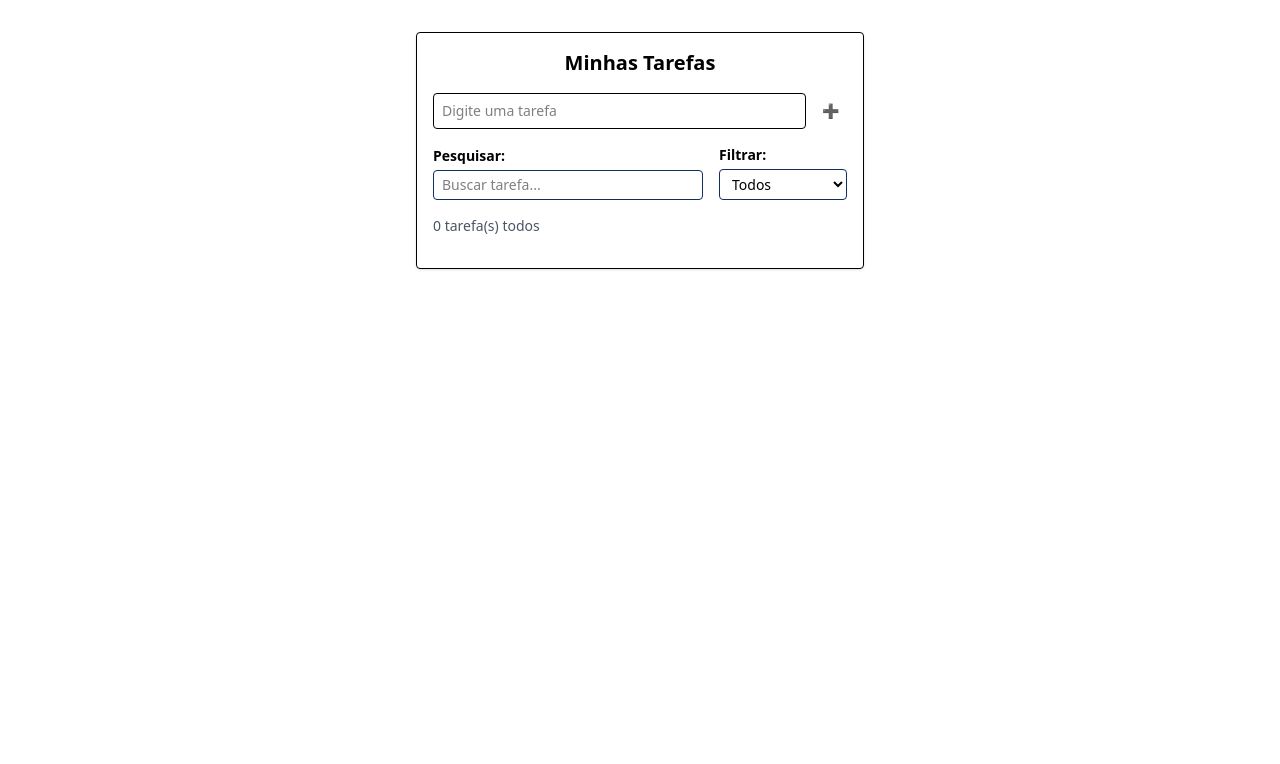
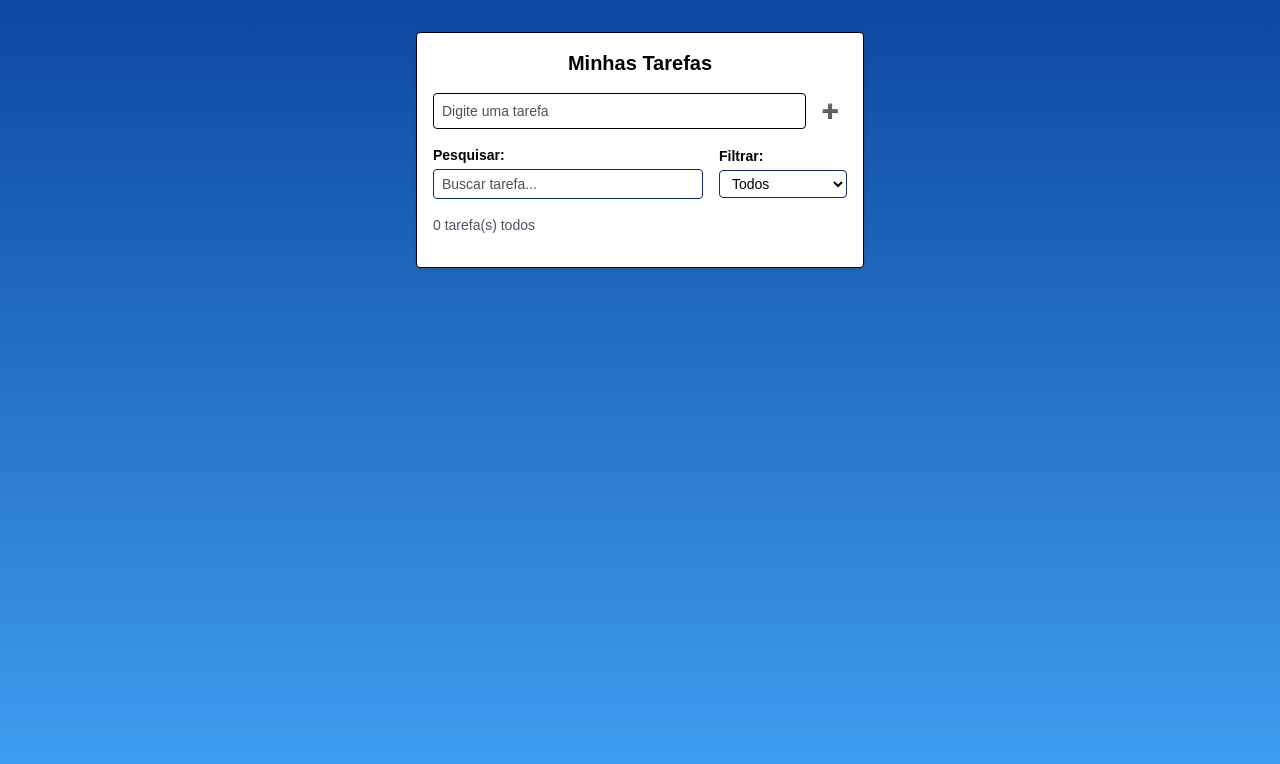
Before and after one commit to Andrelissg/PROJETO_7, a React (Vite) app in the folder proj-7/: page / in a window 1280 px wide. Shown: the top 764 px of the page. Built offline with nearby package versions, Linux system fonts and the light colour scheme.

Commit message:
criando estilo global em index.css

```diff
--- a/proj-7/src/componentes/IncluirTarefas.tsx
+++ b/proj-7/src/componentes/IncluirTarefas.tsx
@@ -20,7 +20,7 @@ function IncluirTarefas({
         value={novaTarefa}
         onChange={(e) => setNovaTarefa(e.target.value)}
         placeholder="Digite uma tarefa"
-        className="flex-1 px-2 py-1 border rounded"
+        className="flex-1 px-2 py-1 border rounded "
       />
       <button onClick={adicionarOuEditarTarefa} className="p-2 rounded bg-white text-[#102f5e] hover:bg-[#102f5e] hover:text-white transition cursor-pointer">
         {modoEdicao ? "✔" : "➕"}
--- a/proj-7/src/componentes/ListaDeTarefas.tsx
+++ b/proj-7/src/componentes/ListaDeTarefas.tsx
@@ -13,11 +13,11 @@ function ListaDeTarefas({ tarefas, onEditar, onRemover, onConcluir }: Props) {
       {tarefas.map((tarefa) => (
         <li
           key={tarefa.id}
-          className={`flex justify-between items-center px-2 py-1 rounded border ${
-            tarefa.concluida ? "border-green-500" : "border-red-500"
+          className={`flex justify-between items-center px-2 py-1 rounded border-3 lista-tarefas-item ${
+            tarefa.concluida ? "border-green-500": "border-red-500"
           }`}
         >
-          <span className={tarefa.concluida ? "line-through text-green-600" : "text-red-600"}>
+          <span className={tarefa.concluida ? "line-through text-white" : "text-white"}>
             {tarefa.titulo}
           </span>
           <div className="flex gap-1">
--- a/proj-7/src/index.css
+++ b/proj-7/src/index.css
@@ -1 +1,31 @@
 @import "tailwindcss";
+
+
+/* Fundo com degradê azul */
+body {
+  margin: 0;
+  font-family: sans-serif;
+  background: linear-gradient(180deg, #0d47a1 0%, #42a5f5 100%);
+  min-height: 100vh;
+}
+
+/* Container central */
+div[class*="max-w-md"] {
+  background: white;
+}
+
+/* Estilo da lista de tarefas */
+.lista-tarefas-item {
+  background-color: #201182; /* azul escuro */
+  color: white;
+  padding: 0.5rem;
+  border-radius: 0.25rem;
+  display: flex;
+  justify-content: space-between;
+  align-items: center;
+  margin-bottom: 0.5rem;
+}
+
+input::placeholder {
+  color: rgba(18, 1, 1, 0.7);
+}
```
